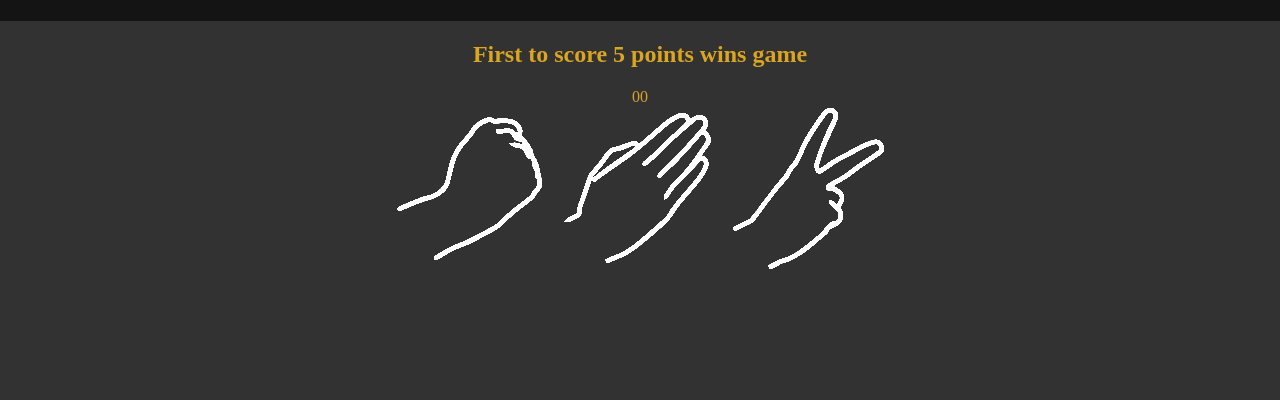
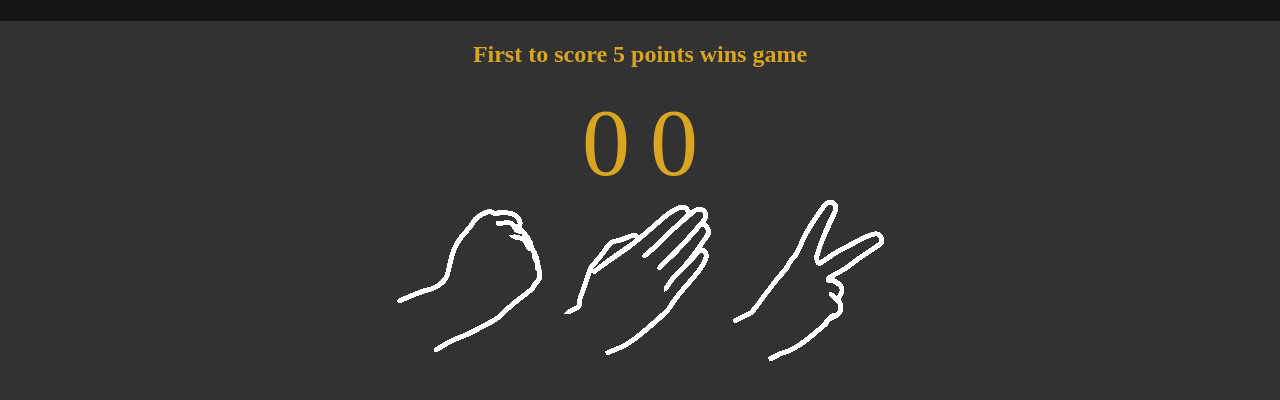
Before and after one commit to pnikolaev15/rock-paper-scissors, a plain HTML site: page index.html in a window 1280 px wide. Shown: the part 64-464 px from the top of the page. Drawn offline with nearby package versions, Linux system fonts and the light colour scheme.

Commit message:
resize gap between score icons and score size

```diff
--- a/style.css
+++ b/style.css
@@ -22,6 +22,8 @@ body {
     align-items: center;
     display: flex;
     justify-content: center;
+    gap: 20px;
+    font-size: 6rem;
 }
 
 .weapons {
```
